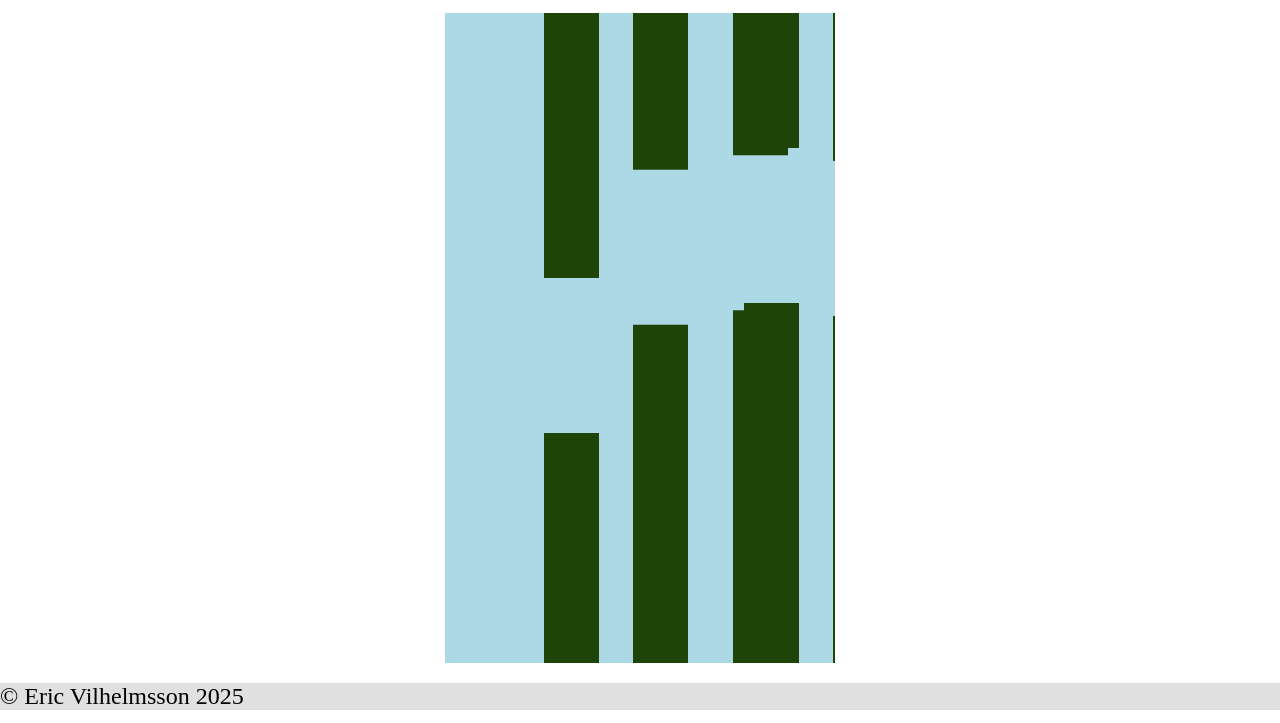
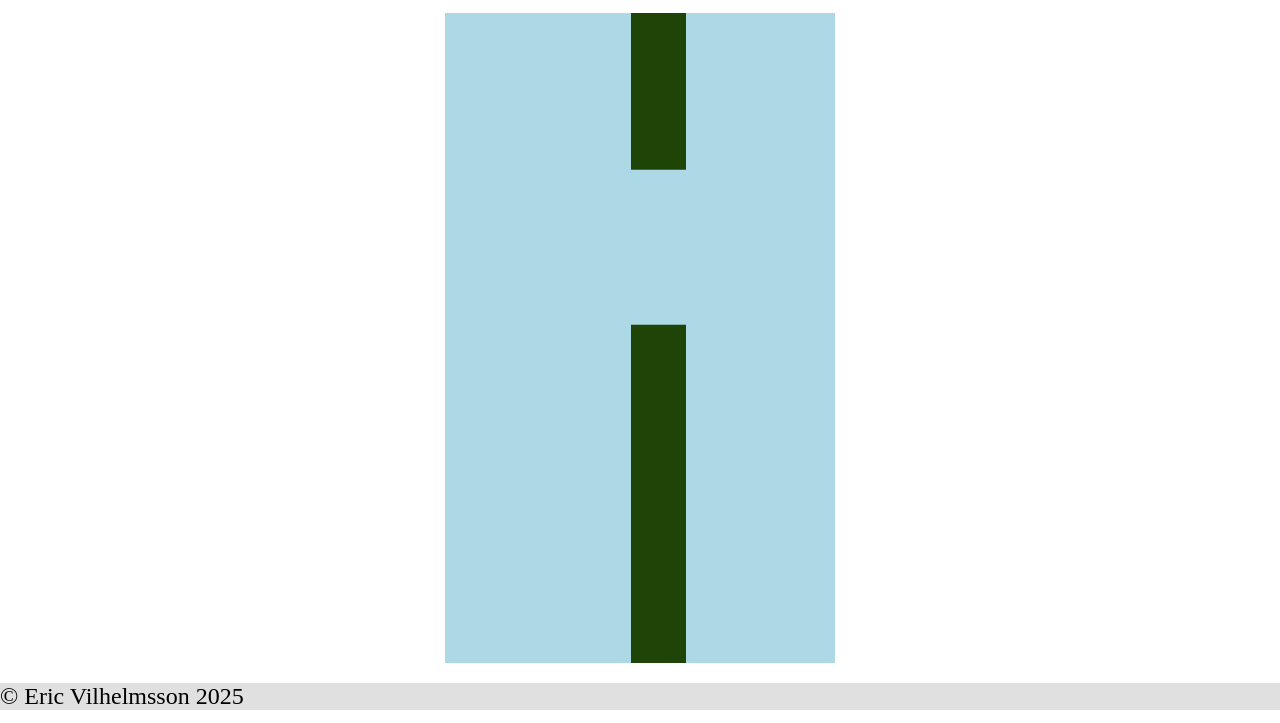
Before and after one commit to BostonGorka/Projekt_Eich, a plain HTML site: page index.html in a window 1280 px wide. Shown: the part 77-800 px from the top of the page. Drawn offline with Linux system fonts and the light colour scheme.

Commit message:
V19 lektion 2

```diff
--- a/index.html
+++ b/index.html
@@ -14,7 +14,10 @@
 <body>
 
     <header>
-        <h1>Budget Flapp</h1>
+        <a href="startpage.html">
+            <h1> Budget Flapp</h1>
+        </a>
+
     </header>
     <main>
             <canvas id="board"></canvas>
--- a/js/flappy.js
+++ b/js/flappy.js
@@ -13,26 +13,6 @@ const pipeArray = [];
 
 let velocityY = 0;
 
-pipeArray.push({
-    x: 600,
-    y: pipeY,
-    width: 55,
-    height: 135
-});
-
-pipeArray.push({
-    x: 200,
-    y: pipeY,
-    width: 55,
-    height: 250
-});
-
-pipeArray.push({
-    x: 400,
-    y: pipeY,
-    width: 55,
-    height: 265
-});
 
 let pipeHeight = Math.random() * 500;
 let pipeWidth = 55;
@@ -58,7 +38,6 @@ let pipes = {
 }
 
 
-
 let bird = {
     x: birdX,
     y: birdY,
@@ -67,13 +46,14 @@ let bird = {
 }
 
 update();
+Deathbird();
 
 function update() {
     requestAnimationFrame(update);
 
     pixelsPassed++;
 
-    if (pixelsPassed === 100) {
+    if (pixelsPassed === 200) {
         pipeArray.push({
             x: 390,
             y: pipeY,
@@ -91,10 +71,7 @@ function update() {
     context.clearRect(0, 0, boardWidth, boardHeight);
     for (let i = 0; i < pipeArray.length; i++) {
 
-        pipeArray[i].x--;
-
-
-
+        pipeArray[i].x = pipeArray[i].x - 2;
 
         context.fillStyle = "rgb(31, 68, 8)";
         context.fillRect(pipeArray[i].x, pipeArray[i].y, pipeArray[i].width, pipeArray[i].height);
@@ -116,3 +93,7 @@ function Clickbird(event) {
     }
 
 }
+
+function Deathbird(){
+
+}
--- a/scss/index.scss
+++ b/scss/index.scss
@@ -2,3 +2,7 @@
     background-color: rgb(173, 216, 230);
 
 }
+a{
+    text-decoration: none;
+    color: black;
+}
```
Also changed, not shown: startpage.html (added, +30 -0 lines), gen/css/index.css, 1 other file.
